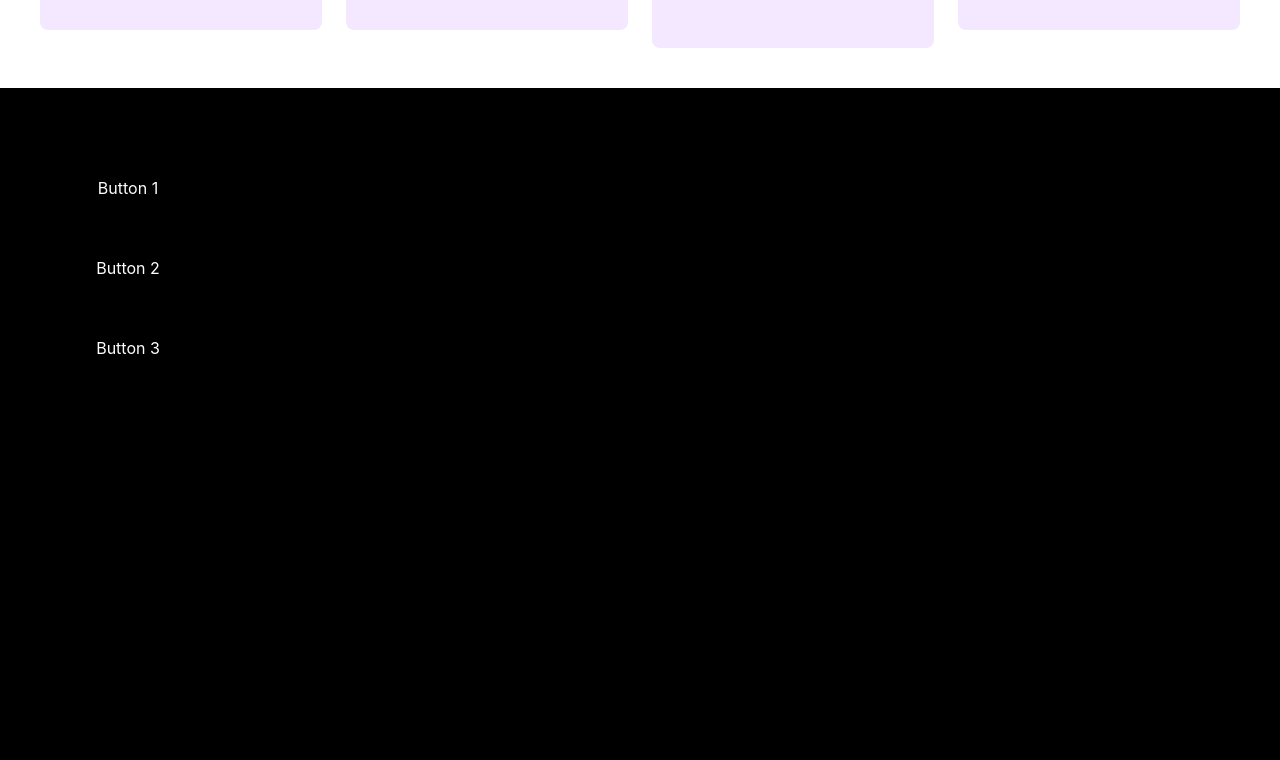
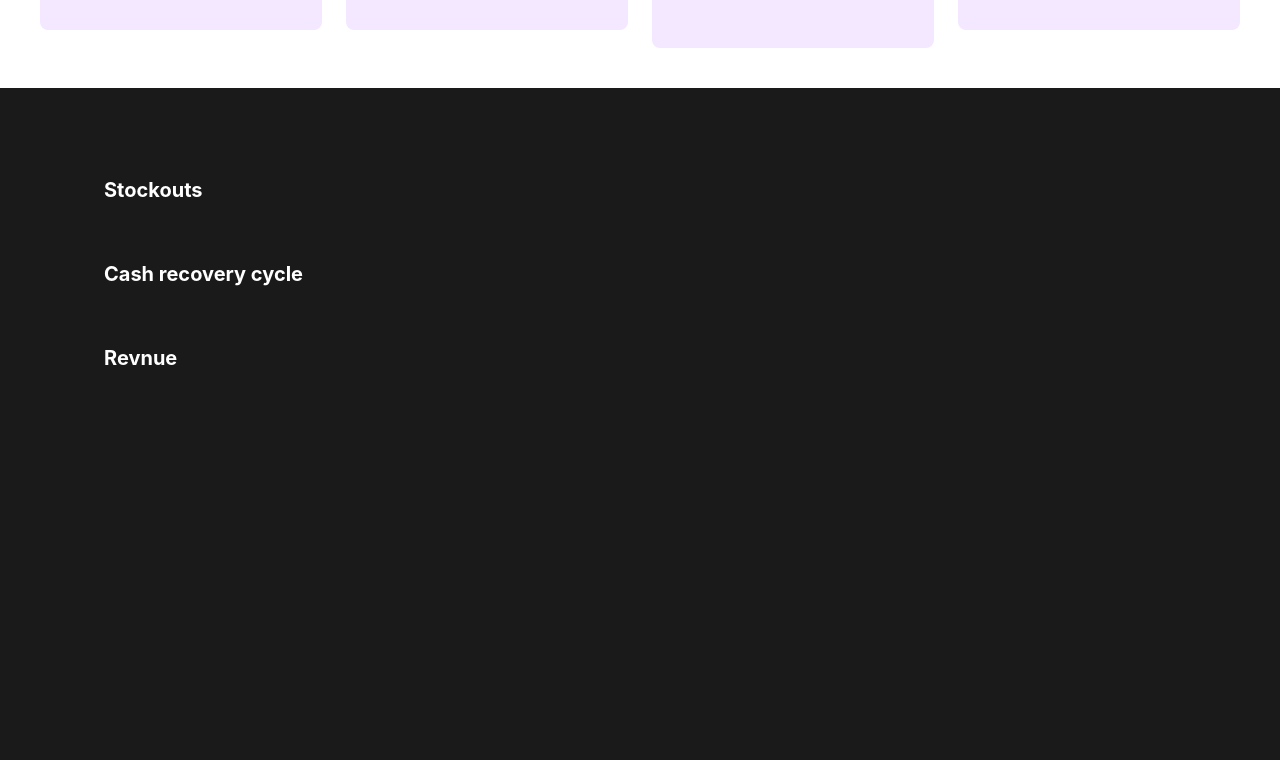
Before and after one commit to shankarjatin/PatilKaki, a React (Create React App) app: page / in a window 1280 px wide. Shown: the part 1240-2000 px from the top of the page. Built offline with nearby package versions, Linux system fonts and the light colour scheme.

Commit message:
keymetrics improvement

```diff
--- a/src/components/KeyMetrics.css
+++ b/src/components/KeyMetrics.css
@@ -1,14 +1,29 @@
+/* KeyMetrics.css */
+.bg-black {
+    background-color: black;
+  }
 
-  .border-gradient {
-    /* Keep the original border styles for better compatibility */
-    border: 1px solid transparent; /* Maintains button border look */
+  .text-white {
+    color: white;
+  }
 
-    /* Add a pseudo-element before the button content */
-    &:before {
-      content: "";
-      position: absolute;
-      inset: 0; /* Stretches to fill the button */
-      border-radius: inherit; /* Inherit border-radius from button */
-      background-image: linear-gradient(to right,  #c084fc, #ec4899);
-    }
+  .min-h-screen {
+    min-height: 100vh;
   }
+
+
+
+  .border-purple-400 {
+    --tw-border-opacity: 1;
+    border-color: rgba(139, 92, 246, var(--tw-border-opacity));
+  }
+
+  .gradient-text {
+    background: linear-gradient(to right, #A855F7, #EC4899);
+    -webkit-background-clip: text;
+    -webkit-text-fill-color: transparent;
+}
+
+.bg{
+    background-color: #1A1A1A;
+}
--- a/src/components/KeyMetrics.js
+++ b/src/components/KeyMetrics.js
@@ -1,8 +1,14 @@
-import React, { useState } from 'react';
-import './KeyMetrics.css'
+import React, { useState, useEffect } from 'react';
+import './KeyMetrics.css';
 
 const KeyMetrics = () => {
   const [activeButton, setActiveButton] = useState(null);
+
+  useEffect(() => {
+    if (activeButton !== null) {
+      load();
+    }
+  }, [activeButton]);
 
   const handleButtonClick = (buttonId) => {
     setActiveButton(buttonId);
@@ -11,70 +17,66 @@ const KeyMetrics = () => {
   function animate(obj, initVal, lastVal, duration) {
     let startTime = null;
 
- //get the current timestamp and assign it to the currentTime variable
- let currentTime = Date.now();
-
- //pass the current timestamp to the step function
- const step = (currentTime ) => {
-
- //if the start time is null, assign the current time to startTime
+    const step = (currentTime) => {
       if (!startTime) {
-    startTime = currentTime ;
+        startTime = currentTime;
       }
 
- //calculate the value to be used in calculating the number to be displayed
- const progress = Math.min((currentTime - startTime)/ duration, 1);
-
- //calculate what to be displayed using the value gotten above
+      const progress = Math.min((currentTime - startTime) / duration, 1);
       obj.innerHTML = Math.floor(progress * (lastVal - initVal) + initVal);
 
- //checking to make sure the counter does not exceed the last value (lastVal)
       if (progress < 1) {
         window.requestAnimationFrame(step);
- } else {
-       window.cancelAnimationFrame(window.requestAnimationFrame(step));
       }
     };
- //start animating
+
     window.requestAnimationFrame(step);
   }
- let text1 = document.getElementById('1');
- let text2 = document.getElementById('2');
- let text3 = document.getElementById('3');
+
   const load = () => {
-    animate(text1, 0, 511, 7000);
-    animate(text2, 0, 232, 7000);
-    animate(text3, 100, 25, 7000);
+    const text1 = document.getElementById('1');
+    const text2 = document.getElementById('2');
+    const text3 = document.getElementById('3');
+
+    if (activeButton === 1 && text1) {
+      animate(text1, 0, 85, 7000);
     }
+    if (activeButton === 2 && text2) {
+      animate(text2, 0, 25, 7000);
+    }
+    if (activeButton === 3 && text3) {
+      animate(text3, 0, 15, 7000);
+    }
+  };
 
   return (
-    <div className="bg-black text-white min-h-screen  justify-center items-center">
+    <div className="bg text-white font-bold text-xl min-h-screen  justify-center items-center">
         <div className="grid gird-cols-4">
       <div className="col-span-1  grid gird-cols-1 lg:pl-20 pt-20 gap-10 mb-8 ">
       <button
-          className={` py-2 w-24 rounded-full transition-colors duration-300 ${
+          className={` py-2 px-4 w-fit rounded-full transition-colors duration-300 ${
             activeButton === 1 ? 'border-solid border-2 border-purple-400 rounded-md transition-colors duration-300' : ''
           }`}
           onClick={() => handleButtonClick(1)}
         >
-          Button 1
+          Stockouts
         </button>
 
         <button
-          className={` py-2 w-24 rounded-full transition-colors duration-300 ${
+          className={` w-fit py-2 px-4 rounded-full transition-colors duration-300 ${
             activeButton === 2 ? 'border-solid border-2 border-purple-400 rounded-md transition-colors duration-300' : ''
           }`}
           onClick={() => handleButtonClick(2)}
         >
-          Button 2
+          Cash recovery cycle
         </button>
         <button
-          className={` py-2  w-24 rounded-full transition-colors duration-300 ${
+          className={` w-fit py-2 px-4 rounded-full transition-colors duration-300 ${
             activeButton === 3 ? 'border-solid border-2 border-purple-400 rounded-md transition-colors duration-300' : ''
           }`}
           onClick={() => handleButtonClick(3)}
         >
-          Button 3
+        Revnue
         </button>
       </div>
 
@@ -82,20 +84,20 @@ const KeyMetrics = () => {
       <div className="col-span-3 items-center">
         {activeButton === 1 && (
           <div className="text-center">
-            <h2 className="text-4xl font-bold mb-4"><span id='1'>85%</span></h2>
-            <p>Reduction in out-of-stock</p>
+            <h2 className="text-6xl font-extrabold mb-4"><span className='text-9xl gradient-text' id='1'>85</span>%</h2>
+            <p className='text-4xl'>Reduction in out-of-stock</p>
           </div>
         )}
         {activeButton === 2 && (
-          <div className="text-center">
-            <h2 className="text-4xl font-bold mb-4"> <span id='2'>25 </span>Days</h2>
-            <p>Reduction in cash recovery time</p>
+          <div className="text-center ">
+            <h2 className="text-6xl font-extrabold mb-4"> <span className='text-9xl gradient-text' id='2'>25 </span>Days</h2>
+            <p className='text-4xl'>Reduction in cash recovery time</p>
           </div>
         )}
         {activeButton === 3 && (
           <div className="text-center">
-            <h2 className="text-4xl font-bold mb-4"> <span id='3'>15 </span>%</h2>
-            <p>Growth in revenue</p>
+            <h2 className="text-6xl font-extrabold mb-4"> <span  className='text-9xl gradient-text'id='3'>15 </span>%</h2>
+            <p className='text-4xl'>Growth in revenue</p>
           </div>
         )}
       </div>
```
Lines whose indentation alone changed are shown as unchanged.
